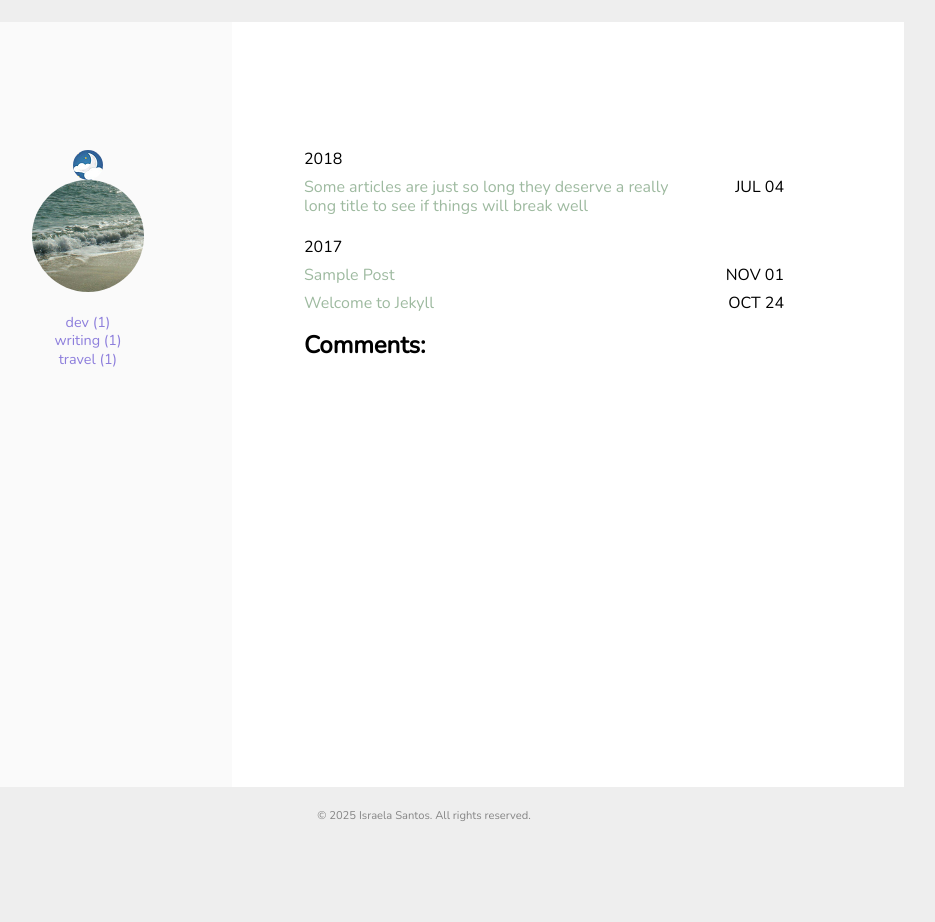
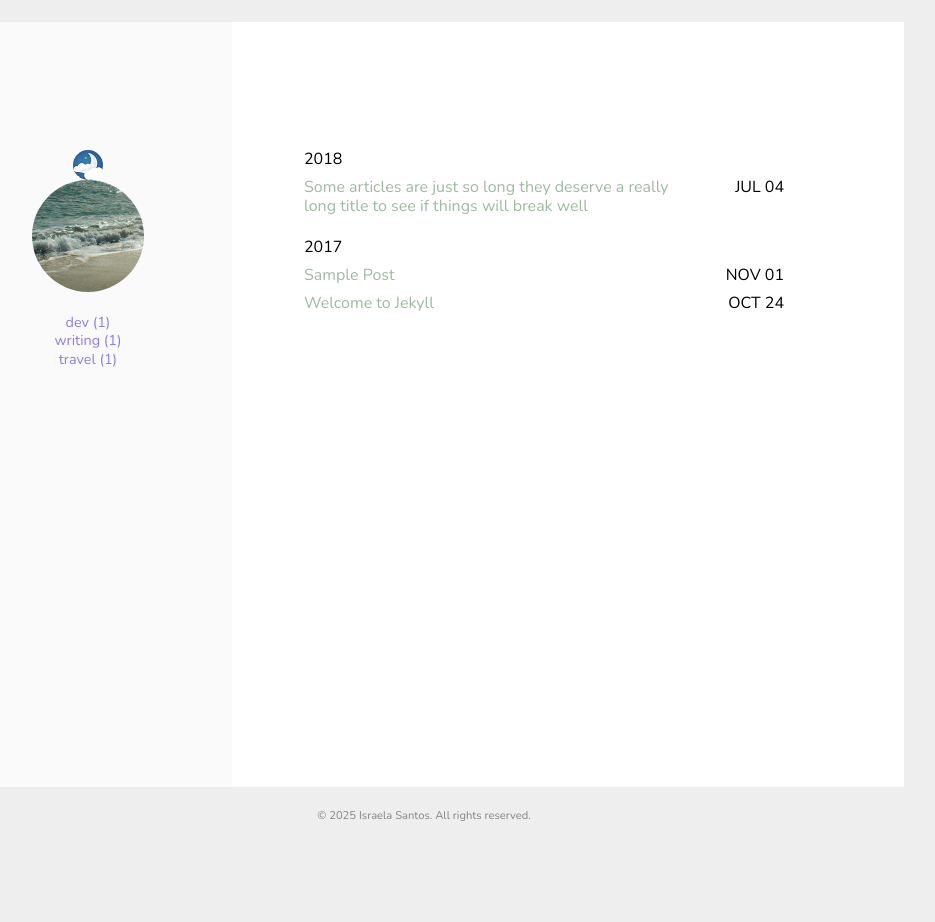
Before and after one commit to sraelai/y, a Jekyll site: the page built from index.html, in a window 1280 px wide. Shown: the whole page, without its empty margins (216-1151 px from the left). Built offline with Jekyll 4.4.1, drawn with Linux system fonts in a browser that asks for light colours; comment, search, counter and statistics services are not loaded.

Commit message:
Atualizar o page.html

```diff
--- a/_layouts/page.html
+++ b/_layouts/page.html
@@ -14,8 +14,6 @@
 
     {{ content }}
 
-    {% include cusdis.html %}
-
     </main>
 
   </div>
```
